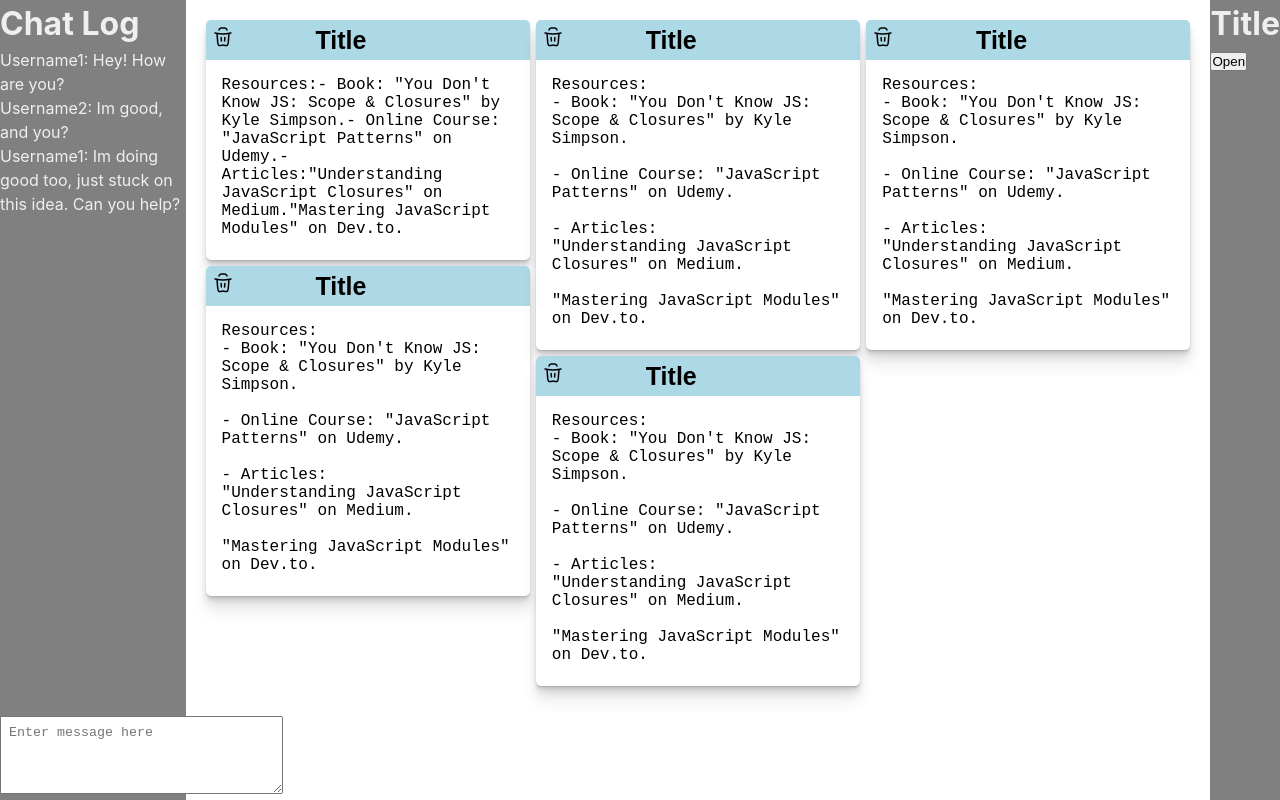
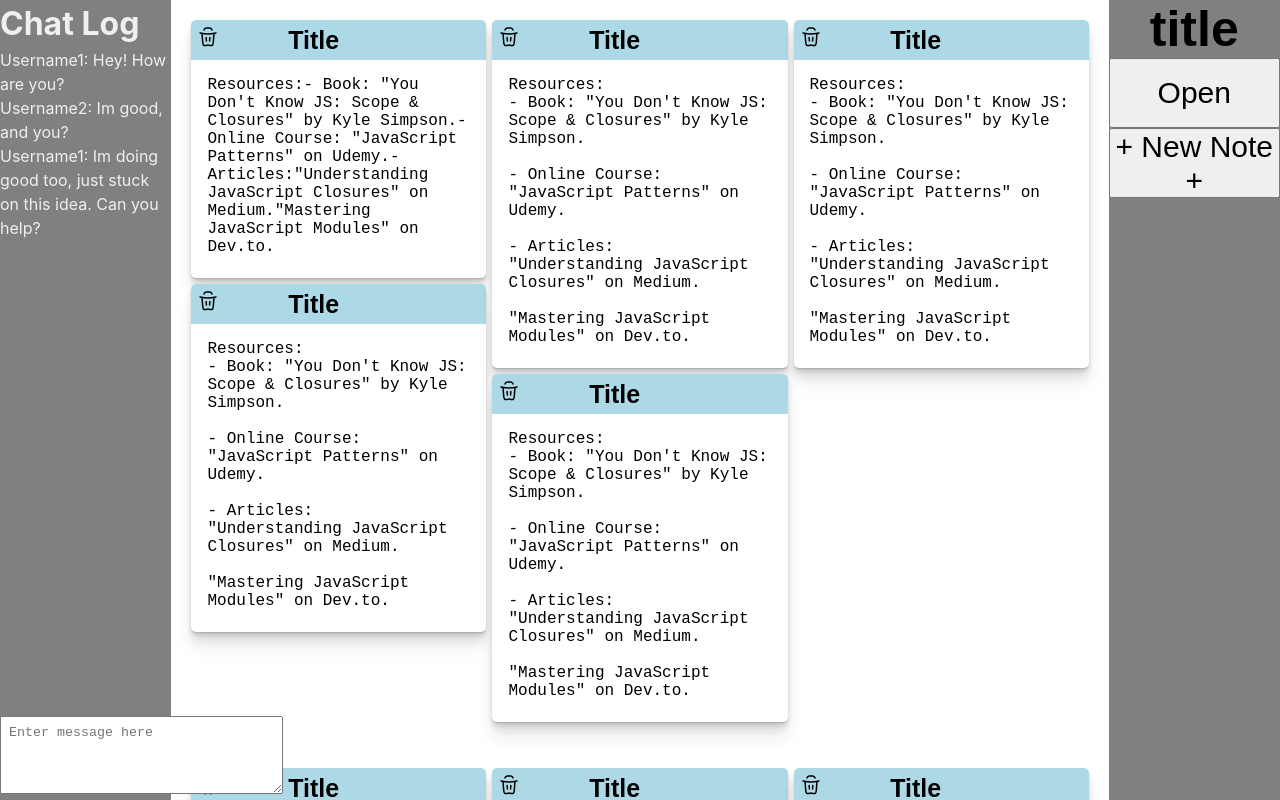
Before and after one commit to eli-bosch/2025_UARK_HACKATHON, a React (Create React App) app in the folder frontend/: page / in a window 1280 px wide. Shown: the top 800 px of the page. Built offline with nearby package versions, Linux system fonts and the light colour scheme.

Commit message:
merger fix

```diff
--- a/frontend/src/pages/SharedWorkspace.js
+++ b/frontend/src/pages/SharedWorkspace.js
@@ -4,6 +4,7 @@ import './SharedWorkspace.css';
 import {fakeData as notes} from '../assets/fakeData.js';
 import NoteDisplay from '../components/NoteDisplay';
 import Chatbar from '../components/Chatbar.js';
+import Sidebar from '../components/Sidebar.js';
 
 function SharedWorkspace() {
     return (
@@ -11,10 +12,12 @@ function SharedWorkspace() {
             <div className='chatbar'>
                 <Chatbar/>
             </div>
-            <NoteDisplay notes={notes}/>
-            <div className='sidebar'>
-                <h1>Title</h1>
-                <button>Open</button>
+            <div className='sixty'>
+                <NoteDisplay notes={notes}/>
+                <NoteDisplay notes={notes}/>
+            </div>
+            <div className='twenty'>
+                <Sidebar/>
             </div>
         </div>
     );
```
